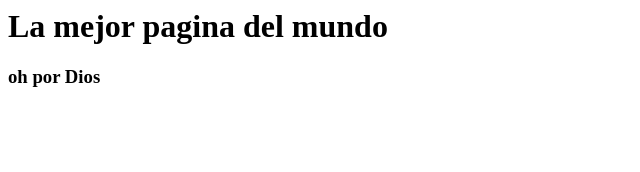
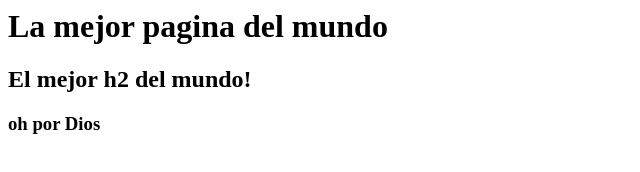
Before and after one commit to anto-caroca/pruebaGitFork, a plain HTML site: page index.html in a window 1280 px wide. Shown: the whole page, without its empty margins (0-640 px from the left). Drawn offline with Linux system fonts and the light colour scheme.

Commit message:
agregué un h2

```diff
--- a/index.html
+++ b/index.html
@@ -8,6 +8,7 @@
       <h1>
           La mejor pagina del mundo
       </h1>
+      <h2>El mejor h2 del mundo!</h2>
       <h3>oh por Dios</h3>
          <script src="app.js"></script>
      </body>
```
